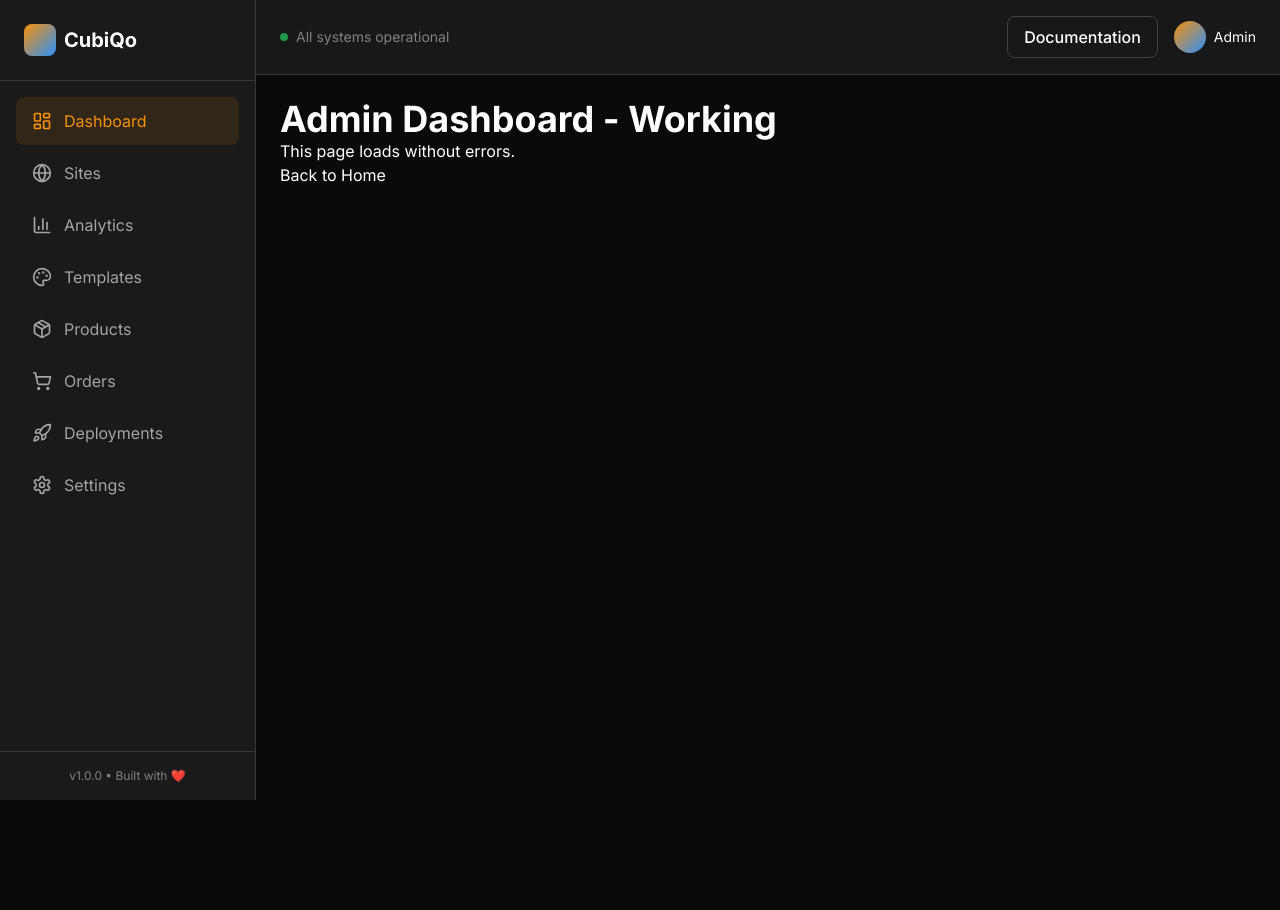
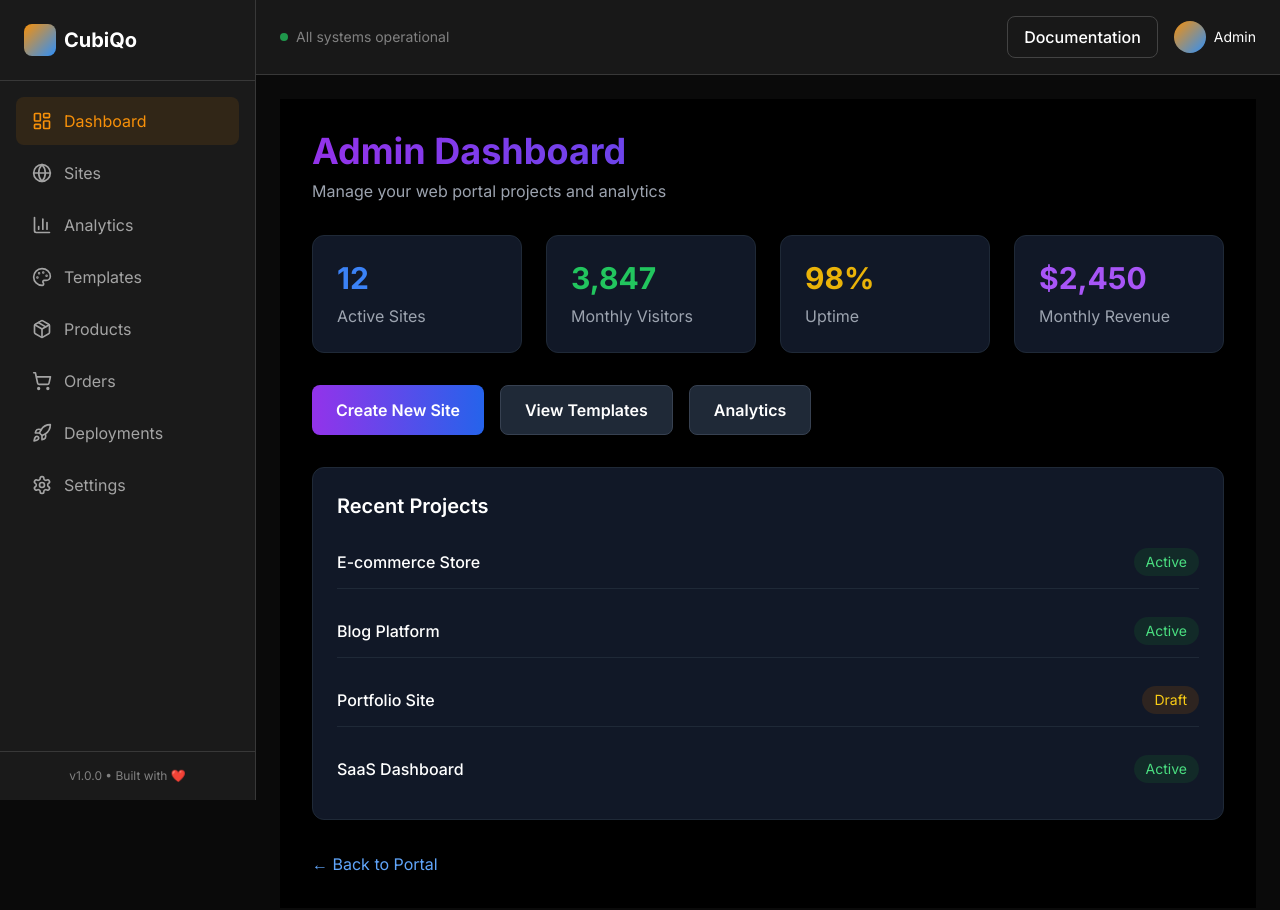
Before and after one commit to CubiqoUnited/clawd-workspace, a Next.js app in the folder web-portal/: page /admin in a window 1280 px wide. Shown: the top 910 px of the page. Before the commit the page ends 800 px from the top, so only its background shows below. Built offline with nearby package versions, Linux system fonts and the light colour scheme.

Commit message:
Create proper admin dashboard with Tailwind styling

```diff
--- a/web-portal/app/admin/page.tsx
+++ b/web-portal/app/admin/page.tsx
@@ -1,9 +1,78 @@
 export default function AdminPage() {
   return (
-    <div>
-      <h1>Admin Dashboard - Working</h1>
-      <p>This page loads without errors.</p>
-      <a href="/">Back to Home</a>
+    <div className="min-h-screen bg-black text-white p-8">
+      <div className="max-w-6xl mx-auto">
+        {/* Header */}
+        <div className="mb-8">
+          <h1 className="text-4xl font-bold mb-2 bg-gradient-to-r from-purple-600 to-blue-600 bg-clip-text text-transparent">
+            Admin Dashboard
+          </h1>
+          <p className="text-gray-400">Manage your web portal projects and analytics</p>
+        </div>
+
+        {/* Stats Grid */}
+        <div className="grid grid-cols-1 md:grid-cols-2 lg:grid-cols-4 gap-6 mb-8">
+          <div className="bg-gray-900 rounded-xl p-6 border border-gray-800">
+            <div className="text-3xl font-bold text-blue-500 mb-2">12</div>
+            <div className="text-gray-400">Active Sites</div>
+          </div>
+          <div className="bg-gray-900 rounded-xl p-6 border border-gray-800">
+            <div className="text-3xl font-bold text-green-500 mb-2">3,847</div>
+            <div className="text-gray-400">Monthly Visitors</div>
+          </div>
+          <div className="bg-gray-900 rounded-xl p-6 border border-gray-800">
+            <div className="text-3xl font-bold text-yellow-500 mb-2">98%</div>
+            <div className="text-gray-400">Uptime</div>
+          </div>
+          <div className="bg-gray-900 rounded-xl p-6 border border-gray-800">
+            <div className="text-3xl font-bold text-purple-500 mb-2">$2,450</div>
+            <div className="text-gray-400">Monthly Revenue</div>
+          </div>
+        </div>
+
+        {/* Actions */}
+        <div className="flex gap-4 mb-8">
+          <button className="px-6 py-3 bg-gradient-to-r from-purple-600 to-blue-600 rounded-lg font-semibold hover:opacity-90 transition">
+            Create New Site
+          </button>
+          <button className="px-6 py-3 bg-gray-800 rounded-lg font-semibold border border-gray-700 hover:bg-gray-700 transition">
+            View Templates
+          </button>
+          <button className="px-6 py-3 bg-gray-800 rounded-lg font-semibold border border-gray-700 hover:bg-gray-700 transition">
+            Analytics
+          </button>
+        </div>
+
+        {/* Projects */}
+        <div className="bg-gray-900 rounded-xl p-6 border border-gray-800">
+          <h2 className="text-xl font-semibold mb-4">Recent Projects</h2>
+          <div className="space-y-4">
+            <div className="flex justify-between items-center py-3 border-b border-gray-800">
+              <div className="font-medium">E-commerce Store</div>
+              <span className="px-3 py-1 bg-green-900/30 text-green-400 rounded-full text-sm">Active</span>
+            </div>
+            <div className="flex justify-between items-center py-3 border-b border-gray-800">
+              <div className="font-medium">Blog Platform</div>
+              <span className="px-3 py-1 bg-green-900/30 text-green-400 rounded-full text-sm">Active</span>
+            </div>
+            <div className="flex justify-between items-center py-3 border-b border-gray-800">
+              <div className="font-medium">Portfolio Site</div>
+              <span className="px-3 py-1 bg-yellow-900/30 text-yellow-400 rounded-full text-sm">Draft</span>
+            </div>
+            <div className="flex justify-between items-center py-3">
+              <div className="font-medium">SaaS Dashboard</div>
+              <span className="px-3 py-1 bg-green-900/30 text-green-400 rounded-full text-sm">Active</span>
+            </div>
+          </div>
+        </div>
+
+        {/* Back link */}
+        <div className="mt-8">
+          <a href="/" className="text-blue-400 hover:text-blue-300">
+            ← Back to Portal
+          </a>
+        </div>
+      </div>
     </div>
   );
 }
```
